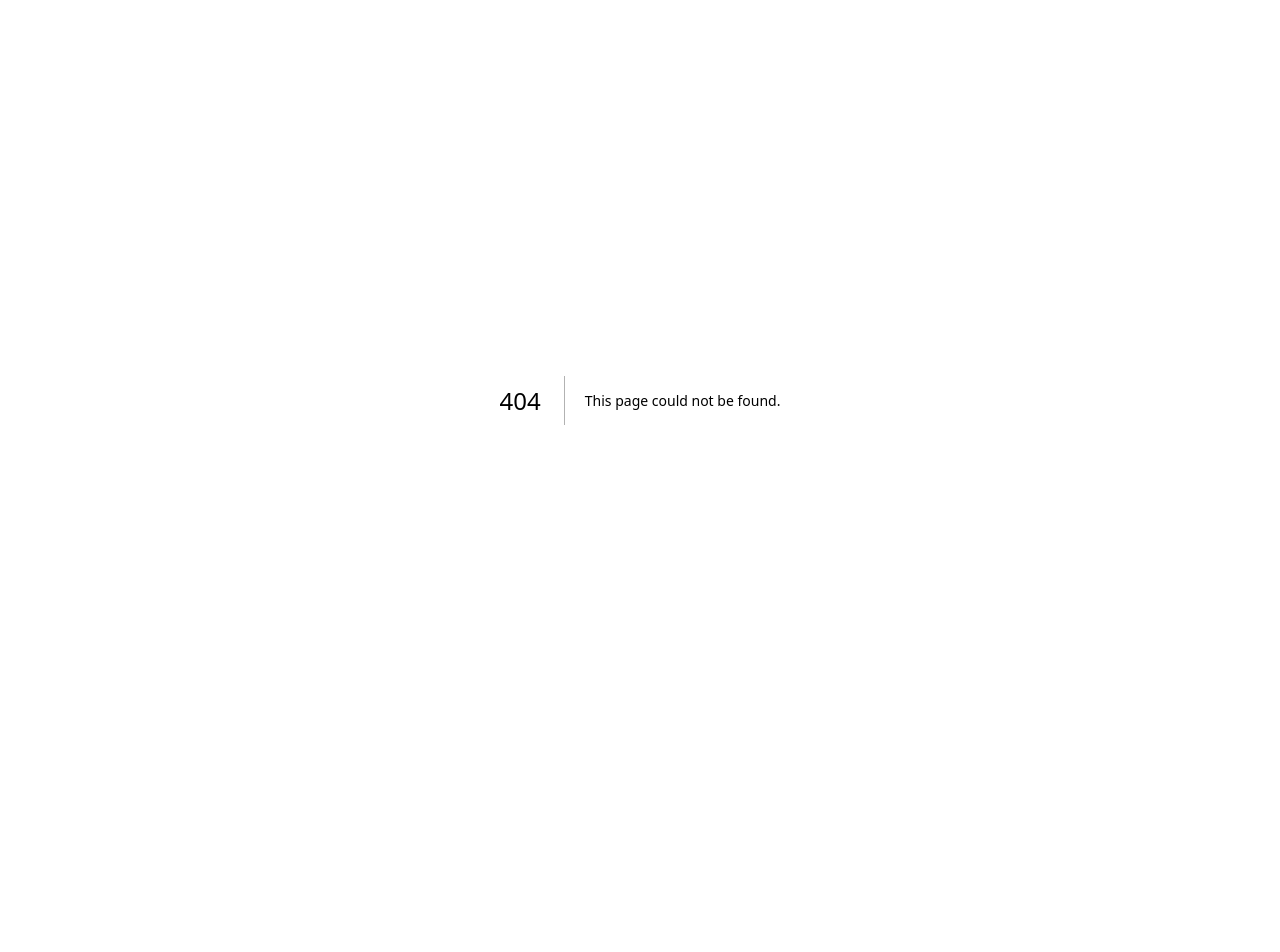
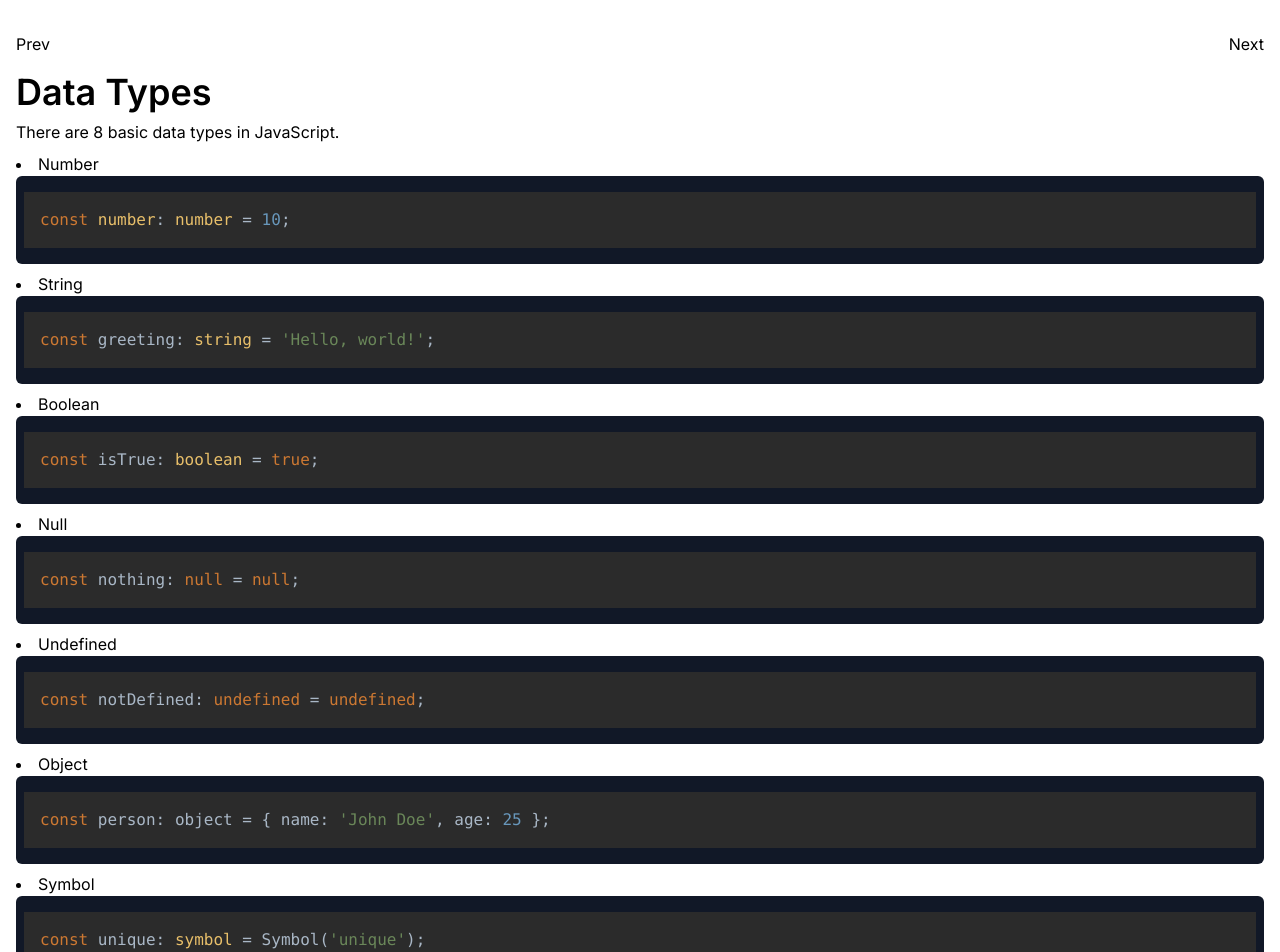
Before and after one commit to Asharalikhan4/JavaScript, a Next.js app in the folder website/: page /data-types in a window 1280 px wide. Before the commit this address had no page. Shown: the top 952 px of the page. Before the commit the page ends 800 px from the top, so only its background shows below. Built offline with nearby package versions, Linux system fonts and the light colour scheme.

Commit message:
Data types added

```diff
--- /dev/null
+++ b/website/src/app/components/CodeDisplay.tsx
@@ -0,0 +1,20 @@
+import { FC } from "react";
+import { Prism as SyntaxHighlighter } from "react-syntax-highlighter";
+import { darcula } from "react-syntax-highlighter/dist/cjs/styles/prism";
+
+interface CodeDisplayProps {
+  language: string;
+  code: string;
+}
+
+const CodeDisplay: FC<CodeDisplayProps> = ({ language, code }) => {
+  return (
+    <div className="bg-gray-900 p-2 rounded-md">
+      <SyntaxHighlighter language={language} style={darcula}>
+        {code}
+      </SyntaxHighlighter>
+    </div>
+  );
+};
+
+export default CodeDisplay;
--- /dev/null
+++ b/website/src/app/components/Heading.tsx
@@ -0,0 +1,13 @@
+import { FC } from "react";
+
+interface HeadingProps {
+    name: string;
+}
+
+const Heading: FC<HeadingProps> = ({ name }) => {
+    return (
+        <div className="text-4xl font-semibold">{name}</div>
+    );
+};
+
+export default Heading;
--- /dev/null
+++ b/website/src/app/components/Navbar.tsx
@@ -0,0 +1,12 @@
+import { FC } from "react";
+
+const Navbar: FC = () => {
+    return (
+        <nav className="flex justify-between py-4">
+            <div>Prev</div>
+            <div>Next</div>
+        </nav>
+    );
+};
+
+export default Navbar;
--- /dev/null
+++ b/website/src/app/data-types/page.tsx
@@ -0,0 +1,5 @@
+import DataTypes from "../pages/DataTypes";
+
+export default function Page() {
+    return <DataTypes />;
+};
--- a/website/src/app/layout.tsx
+++ b/website/src/app/layout.tsx
@@ -1,6 +1,7 @@
 import type { Metadata } from "next";
 import { Inter } from "next/font/google";
 import "./globals.css";
+import Navbar from "./components/Navbar";
 
 const inter = Inter({ subsets: ["latin"] });
 
@@ -16,7 +17,10 @@ export default function RootLayout({
 }>) {
   return (
     <html lang="en">
-      <body className={inter.className}>{children}</body>
+      <body className={`${inter.className} container mx-auto p-4`}>
+        <Navbar />
+        {children}
+      </body>
     </html>
   );
 };
--- a/website/src/app/page.tsx
+++ b/website/src/app/page.tsx
@@ -1,10 +1,12 @@
+import Link from "next/link";
+
 export default function Home() {
   return (
     <main className="h-screen">
-      <div className="h-full flex flex-col items-center justify-center gap-y-2">
-        <div className="text-3xl">Welcome to JavaScript World.</div>
-        <div className="text-4xl font-medium">Here you can learn JavaScript from scratch.</div>
-        <button className="border-2 px-6 py-1 rounded-md">Next</button>
+      <div className="h-full flex flex-col items-center justify-center ">
+        <div className="text-3xl">Welcome to JavaScript+TypeScript World.</div>
+        <div className="text-4xl font-medium">Here you can learn JavaScript+TypeScript from scratch.</div>
+        <Link href={"/values-and-variables"} className="border-2 px-6 py-1 rounded-md hover:bg-slate-200">Next</Link>
       </div>
     </main>
   );
--- /dev/null
+++ b/website/src/app/pages/DataTypes.tsx
@@ -0,0 +1,48 @@
+import { FC } from "react";
+import Heading from "../components/Heading";
+import CodeDisplay from "../components/CodeDisplay";
+
+const DataTypes: FC = () => {
+    return (
+        <div className="space-y-2">
+            <Heading name="Data Types" />
+            <p>There are 8 basic data types in JavaScript.</p>
+            <ul className="list-disc list-inside space-y-2">
+                <li>
+                    Number
+                    <CodeDisplay language="typescript" code={`const number: number = 10;`} />
+                </li>
+                <li>
+                    String
+                    <CodeDisplay language="typescript" code={`const greeting: string = 'Hello, world!';`} />
+                </li>
+                <li>
+                    Boolean
+                    <CodeDisplay language="typescript" code={`const isTrue: boolean = true;`} />
+                </li>
+                <li>
+                    Null
+                    <CodeDisplay language="typescript" code={`const nothing: null = null;`} />
+                </li>
+                <li>
+                    Undefined
+                    <CodeDisplay language="typescript" code={`const notDefined: undefined = undefined;`} />
+                </li>
+                <li>
+                    Object
+                    <CodeDisplay language="typescript" code={`const person: object = { name: 'John Doe', age: 25 };`} />
+                </li>
+                <li>
+                    Symbol
+                    <CodeDisplay language="typescript" code={`const unique: symbol = Symbol('unique');`} />
+                </li>
+                <li>
+                    BigInt
+                    <CodeDisplay language="typescript" code={`const bigNumber: bigint = 100n;`} />
+                </li>
+            </ul>
+        </div>
+    );
+};
+
+export default DataTypes;
--- a/website/src/app/pages/ValuesAndVariables.tsx
+++ b/website/src/app/pages/ValuesAndVariables.tsx
@@ -1,9 +1,32 @@
-import Link from "next/link";
+"use client";
+import React, { FC, useState } from "react";
+import CodeDisplay from "../components/CodeDisplay";
+import Heading from "../components/Heading";
 
-const ValuesAndVariables = () => {
+const ValuesAndVariables: FC = () => {
+
+    const [code, setCode] = useState<string>(`const greeting: string = 'Hello, world!';`);
+
+    const handleCodeChange = (event: React.ChangeEvent<HTMLTextAreaElement>) => {
+        setCode(event.target.value);
+    };
+
     return (
-        <div>
-            Values and Variables
+        <div className="space-y-2">
+            <Heading name="Values and Variables" />
+            <div>
+                {/* <h1 className="text-2xl font-bold mb-4">Code Display with Syntax Highlighting</h1>
+                <textarea
+                    className="w-full p-2 mb-4 bg-gray-800 text-white rounded-md"
+                    rows={6}
+                    value={code}
+                    onChange={handleCodeChange}
+                ></textarea> */}
+                <CodeDisplay language="typescript" code={code} />
+            </div>
+            <div className="font-medium">Here,</div>
+            <div>- "Hello, world!" is the <span className="font-medium italic">value</span> (type String) and it's enclosed inside the quotation mark.</div>
+            <div>- greeting is the <span className="font-medium italic">variable</span> which is holding the value.</div>
         </div>
     );
 };
```
Also changed, not shown: website/package.json (+6 -4 lines), 1 other file (tests, documents, lock files or other folders).
